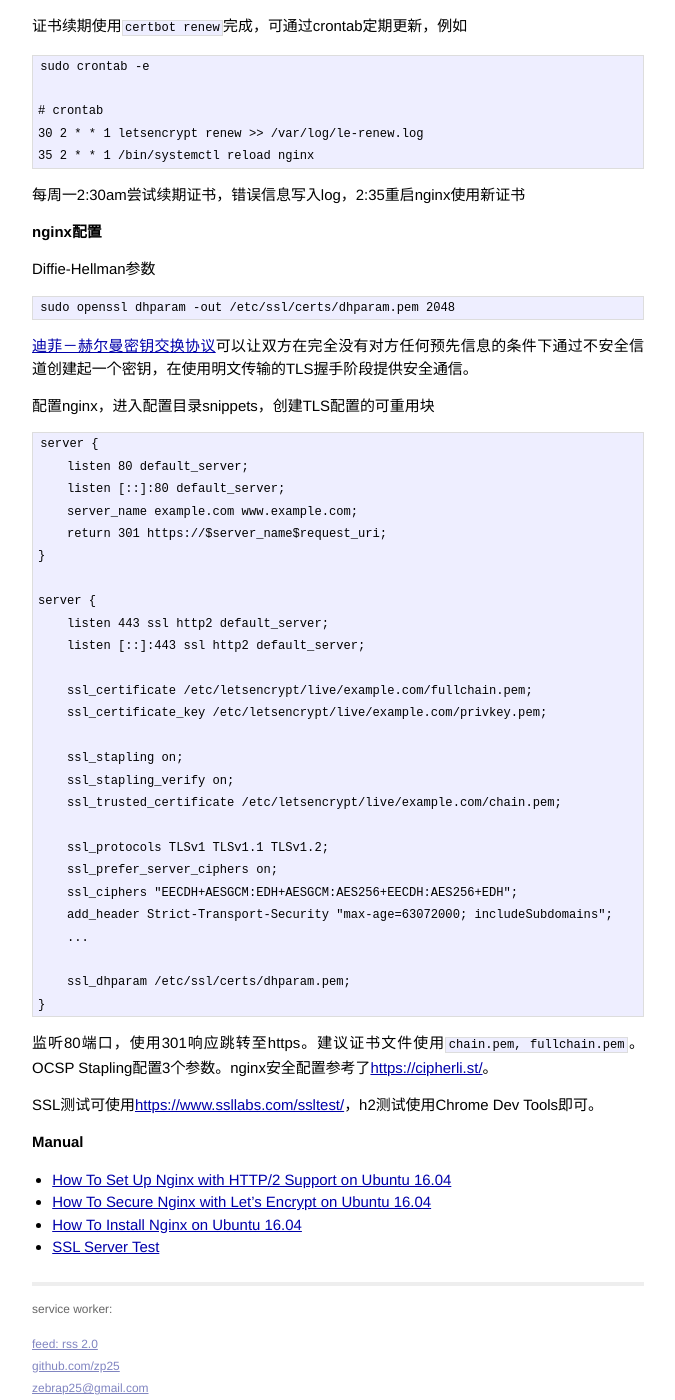
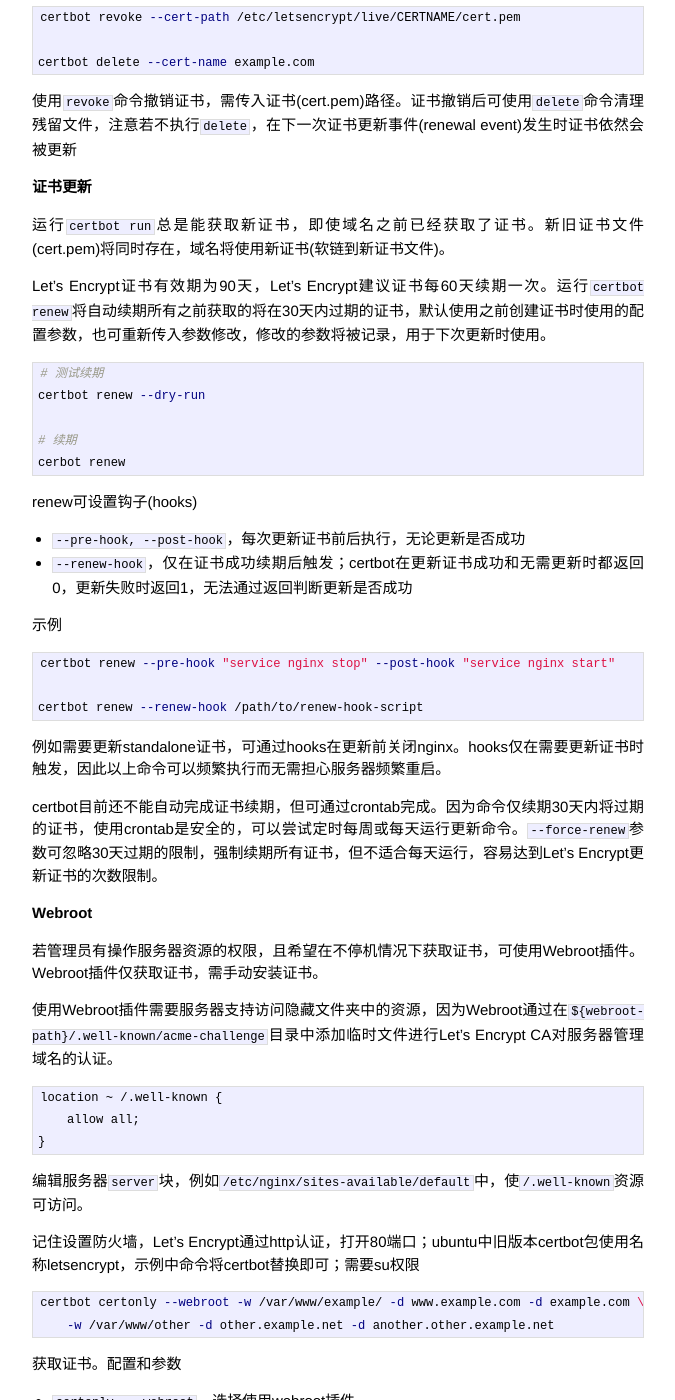
Before and after one commit to zp25/zp25.github.io, a Jekyll site: the page built from _posts/应用/2016-08-29-h2-II.markdown, in a window 1280 px wide and 1400 px high, scrolled down 1019 px. Shown: the whole window, without its empty margins (302-977 px from the left). Built offline with Jekyll 4.4.1, drawn with Linux system fonts in a browser that asks for light colours; some of the changed text lies outside the part shown.

Commit message:
feat: 整理http/2服务器内容，更新certbot使用

```diff
--- a/_posts/应用/2016-08-29-h2-II.markdown
+++ b/_posts/应用/2016-08-29-h2-II.markdown
@@ -1,31 +1,108 @@
 ---
 layout: post
-title:  HTTP/2服务器
+title:  HTTP/2服务器 - certbot
 categories: 应用
 ---
 
-# 准备
-使用certbot前需确保`${www-root}/.well-known`可以被访问
+<ul>
+  <li><a href="#renew" data-trigger="menu">证书更新</a></li>
+  <li><a href="#webroot" data-trigger="menu">Webroot</a></li>
+  <li><a href="#standalone" data-trigger="menu">Standalone</a></li>
+</ul>
+
+Certbot client，之前称为Let's Encrypt Client，是推荐使用的agent工具，能够从Let's Encrypt获取、更新、撤销证书。Certbot client支持两种类型插件
+
++ Authenticators，使用`certonly`命令，完成认证过程并获取证书，证书存于`/etc/letsencrypt`。Authenticators不安装证书(配置服务器)，单次调用生成一份证书，若提供多个域名将列入单个证书中
++ Installers，使用`install`命令，配置服务器安装证书
+
+运行`certbot run`同时使用两种插件，`run`命令是certbot的默认命令。可传入不同参数调用具体插件
+
++ apache，支持Auth、Inst插件
++ webroot，支持Auth，不支持Inst，可不停机获取证书，存于webroot目录
++ nginx，支持Auth、Inst插件
++ standalone，支持Auth，不支持Inst，可在无服务器的情况下获取证书
++ manual，支持Auth，不支持Inst，手动完成认证，会给出操作建议，也允许自定义自动化认证脚本
+
+nginx示例
+
+~~~bash
+sudo apt-get update
+sudo apt-get install software-properties-common
+sudo add-apt-repository ppa:certbot/certbot
+sudo apt-get update
+sudo apt-get install python-certbot-nginx
+~~~
+安装certbot。
+
+~~~bash
+certbot --nginx
+
+certbot --nginx certonly
+~~~
+默认获取和安装证书；若希望手动配置，可传入`certonly`取消自动安装
+
+~~~bash
+certbot certificates
+~~~
+查看已有证书信息
+
+~~~bash
+certbot revoke --cert-path /etc/letsencrypt/live/CERTNAME/cert.pem
+
+certbot delete --cert-name example.com
+~~~
+使用`revoke`命令撤销证书，需传入证书(cert.pem)路径。证书撤销后可使用`delete`命令清理残留文件，注意若不执行`delete`，在下一次证书更新事件(renewal event)发生时证书依然会被更新
+
+# 证书更新 {#renew}
+运行`certbot run`总是能获取新证书，即使域名之前已经获取了证书。新旧证书文件(cert.pem)将同时存在，域名将使用新证书(软链到新证书文件)。
+
+Let's Encrypt证书有效期为90天，Let's Encrypt建议证书每60天续期一次。运行`certbot renew`将自动续期所有之前获取的将在30天内过期的证书，默认使用之前创建证书时使用的配置参数，也可重新传入参数修改，修改的参数将被记录，用于下次更新时使用。
+
+~~~bash
+# 测试续期
+certbot renew --dry-run
+
+# 续期
+cerbot renew
+~~~
+
+renew可设置钩子(hooks)
+
++ `--pre-hook, --post-hook`，每次更新证书前后执行，无论更新是否成功
++ `--renew-hook`，仅在证书成功续期后触发；certbot在更新证书成功和无需更新时都返回0，更新失败时返回1，无法通过返回判断更新是否成功
+
+示例
+
+~~~bash
+certbot renew --pre-hook "service nginx stop" --post-hook "service nginx start"
+
+certbot renew --renew-hook /path/to/renew-hook-script
+~~~
+例如需要更新standalone证书，可通过hooks在更新前关闭nginx。hooks仅在需要更新证书时触发，因此以上命令可以频繁执行而无需担心服务器频繁重启。
+
+certbot目前还不能自动完成证书续期，但可通过crontab完成。因为命令仅续期30天内将过期的证书，使用crontab是安全的，可以尝试定时每周或每天运行更新命令。`--force-renew`参数可忽略30天过期的限制，强制续期所有证书，但不适合每天运行，容易达到Let's Encrypt更新证书的次数限制。
+
+# Webroot {#webroot}
+若管理员有操作服务器资源的权限，且希望在不停机情况下获取证书，可使用Webroot插件。Webroot插件仅获取证书，需手动安装证书。
+
+使用Webroot插件需要服务器支持访问隐藏文件夹中的资源，因为Webroot通过在`${webroot-path}/.well-known/acme-challenge`目录中添加临时文件进行Let’s Encrypt CA对服务器管理域名的认证。
 
 ~~~
 location ~ /.well-known {
     allow all;
 }
 ~~~
-编辑`/etc/nginx/sites-available/default`。重新载入nginx配置。
+编辑服务器`server`块，例如`/etc/nginx/sites-available/default`中，使`/.well-known`资源可访问。
 
-记住设置防火墙，Let’s Encrypt通过http认证，打开80端口；ubuntu中certbot包使用旧名称letsencrypt，示例中命令将certbot替换即可；需要su权限
-
-# HTTPS
-使用certbot获取证书
+记住设置防火墙，Let’s Encrypt通过http认证，打开80端口；ubuntu中旧版本certbot包使用名称letsencrypt，示例中命令将certbot替换即可；需要su权限
 
 ~~~bash
 certbot certonly --webroot -w /var/www/example/ -d www.example.com -d example.com \
     -w /var/www/other -d other.example.net -d another.other.example.net
 ~~~
-示例。配置和参数
+获取证书。配置和参数
 
-+ `certonly, --webroot`，选择webroot并且仅获取证书
++ `certonly, --webroot`，选择使用webroot插件
 + `--webroot-path/-w`，服务器根路径
 + `-d`，使用指定服务器根路径的域名
 
@@ -35,69 +112,27 @@ certbot certonly --webroot -w /var/www/example/ -d www.example.com -d example.co
 
 + privkey.pem，证书中公钥对应的私钥，与解密pre-master key相关，需保密；nginx配置ssl_certificate_key时使用
 + cert.pem，服务器证书
-+ chain.pem，服务器证书外其证书，例如root CA证书和中间CA证书；nginx配置ssl_trusted_certificate时使用
++ chain.pem，服务器证书外其他证书，例如root CA证书和中间CA证书；nginx配置ssl_trusted_certificate时使用
 + fullchain.pem，合并cert.pem和chain.pem
 
 实际这些都是软链接，指向最新的一套密钥和证书。所有之前生成的密钥和证书位于`/etc/letsencrypt/keys, /etc/letsencrypt/archive`中。
 
+# Standalone {#standalone}
+无论nginx, apache插件，还是Webroot插件都要求已存在合适的服务器。Standalone插件可以在无服务器情况下获取证书，certbot会运行一个简单的服务器完成认证。
+
 证书续期使用`certbot renew`完成，可通过crontab定期更新，例如
 
+~~~bash
+sudo crontab -e
 ~~~
-sudo crontab -e
 
+~~~
 # crontab
-30 2 * * 1 letsencrypt renew >> /var/log/le-renew.log
-35 2 * * 1 /bin/systemctl reload nginx
+30 2 * * 1 certbot renew --pre-hook "stop server" --post-hook "start server" >> /var/log/le-renew.log
 ~~~
 每周一2:30am尝试续期证书，错误信息写入log，2:35重启nginx使用新证书
 
-# nginx配置
-Diffie-Hellman参数
-
-~~~
-sudo openssl dhparam -out /etc/ssl/certs/dhparam.pem 2048
-~~~
-[迪菲－赫尔曼密钥交换协议][d-h]可以让双方在完全没有对方任何预先信息的条件下通过不安全信道创建起一个密钥，在使用明文传输的TLS握手阶段提供安全通信。
-
-配置nginx，进入配置目录snippets，创建TLS配置的可重用块
-
-~~~
-server {
-    listen 80 default_server;
-    listen [::]:80 default_server;
-    server_name example.com www.example.com;
-    return 301 https://$server_name$request_uri;
-}
-
-server {
-    listen 443 ssl http2 default_server;
-    listen [::]:443 ssl http2 default_server;
-
-    ssl_certificate /etc/letsencrypt/live/example.com/fullchain.pem;
-    ssl_certificate_key /etc/letsencrypt/live/example.com/privkey.pem;
-
-    ssl_stapling on;
-    ssl_stapling_verify on;
-    ssl_trusted_certificate /etc/letsencrypt/live/example.com/chain.pem;
-
-    ssl_protocols TLSv1 TLSv1.1 TLSv1.2;
-    ssl_prefer_server_ciphers on;
-    ssl_ciphers "EECDH+AESGCM:EDH+AESGCM:AES256+EECDH:AES256+EDH";
-    add_header Strict-Transport-Security "max-age=63072000; includeSubdomains";
-    ...
-
-    ssl_dhparam /etc/ssl/certs/dhparam.pem;
-}
-~~~
-监听80端口，使用301响应跳转至https。建议证书文件使用`chain.pem, fullchain.pem`。OCSP Stapling配置3个参数。nginx安全配置参考了<https://cipherli.st/>。
-
-SSL测试可使用<https://www.ssllabs.com/ssltest/>，h2测试使用Chrome Dev Tools即可。
-
-
 # Manual
-+ [How To Set Up Nginx with HTTP/2 Support on Ubuntu 16.04](https://www.digitalocean.com/community/tutorials/how-to-set-up-nginx-with-http-2-support-on-ubuntu-16-04 "How To Set Up Nginx with HTTP/2 Support on Ubuntu 16.04")
-+ [How To Secure Nginx with Let's Encrypt on Ubuntu 16.04](https://www.digitalocean.com/community/tutorials/how-to-secure-nginx-with-let-s-encrypt-on-ubuntu-16-04 "How To Secure Nginx with Let's Encrypt on Ubuntu 16.04")
-+ [How To Install Nginx on Ubuntu 16.04](https://www.digitalocean.com/community/tutorials/how-to-install-nginx-on-ubuntu-16-04 "How To Install Nginx on Ubuntu 16.04")
-+ [SSL Server Test](https://www.ssllabs.com/ssltest/ "SSL Server Test")
-
-[d-h]: http://zh.wikipedia.org/wiki/Diffie-Hellman "迪菲－赫尔曼密钥交换"
++ [certbot](https://certbot.eff.org "certbot")
++ [Certbot User Guide](https://certbot.eff.org/docs/using.html#getting-certificates-and-choosing-plugins "Certbot User Guide")
++ [Webroot](https://certbot.eff.org/docs/using.html#webroot "Webroot")
```
Also changed, not shown: _posts/应用/2016-08-26-h2-I.markdown (+3 -27 lines), _posts/应用/2016-08-30-nginx-https.markdown (+18 -1 lines).
